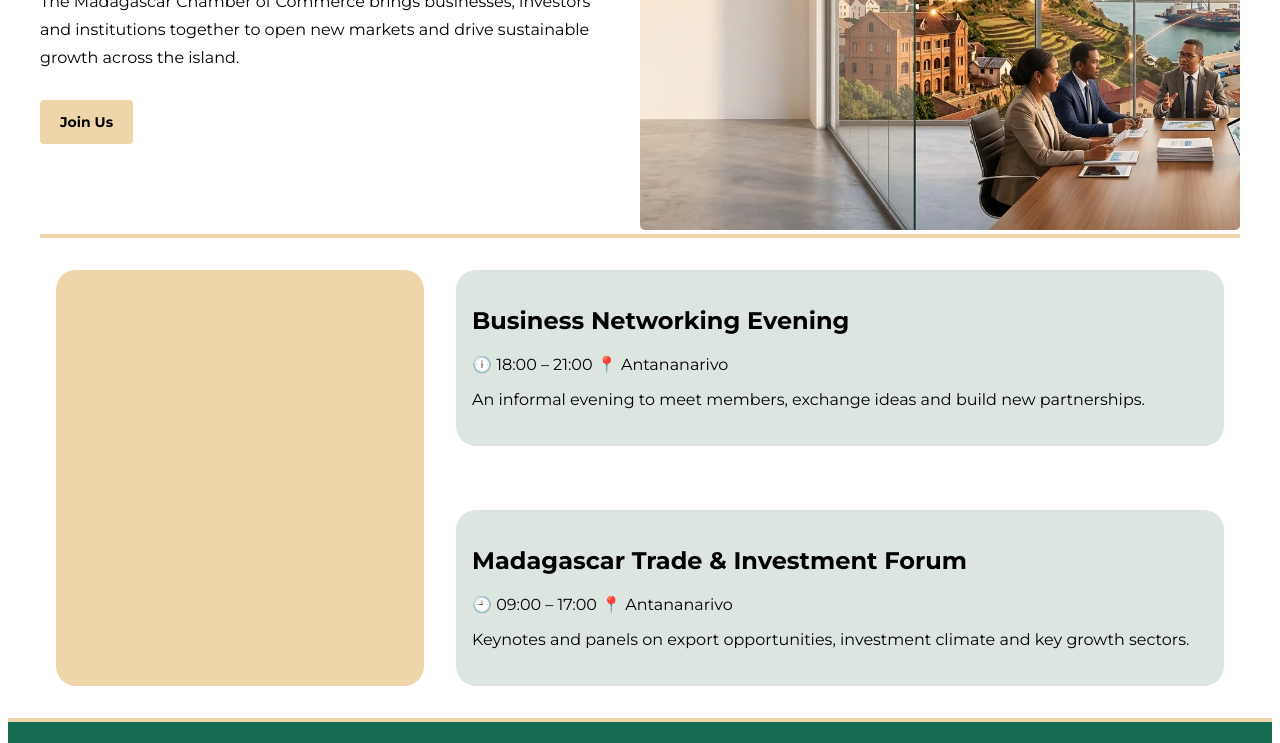
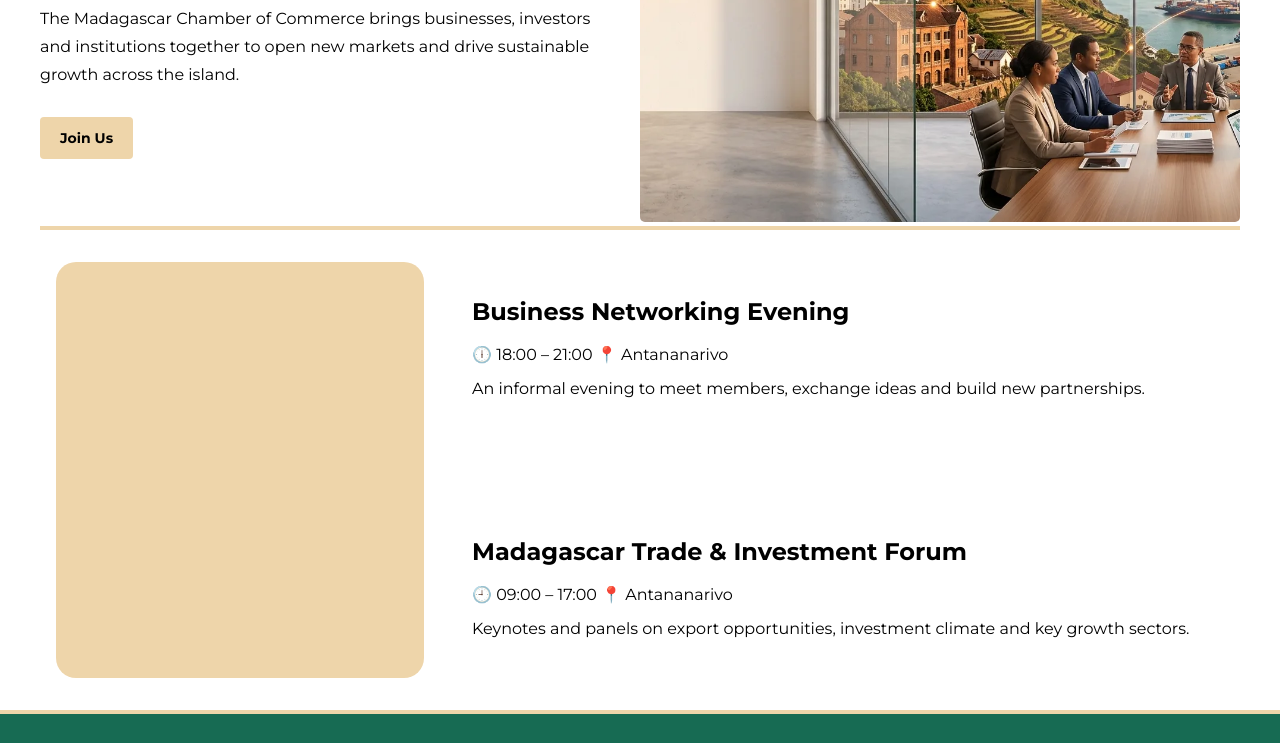
Before and after one commit to andriananjamarotafika/wdd231, a plain HTML site: page chamber/index.html in a window 1280 px wide. Shown: the part 286-1029 px from the top of the page. Drawn offline with nearby package versions, Linux system fonts and the light colour scheme; no server answers.

Commit message:
almost done

```diff
--- a/chamber/index.html
+++ b/chamber/index.html
@@ -4,15 +4,17 @@
     <head>
         <meta charset="UTF-8">
         <meta name="viewport" content="width=device-width, initial-scale=1.0">
-        <meta name="description" content="This is the Home page for the Madagascar Chamber of Commerce web site.">
-        <meta name="author" content="Heriniaina Andriananjamarotafika">
-        <title>Heriniaina Andriananjamarotafika Chamber of Commerce</title>
+        <meta name="description"
+            content="This is the Home page for the Madagascar Chamber of Commerce web site and it describe weather and current event.">
+        <meta name="author" content="Andriananjamarotafika Heriniaina">
+        <title>Madagascar Chamber of Commerce</title>
         <link rel="icon" href="images/favicon.svg">
         <meta property="og:title" content="Madagascar Chamber Of Commerce">
         <meta property="og:description" content="This is a web page for the Madagascar Chamber of Commerce.">
-        <meta property="og:image" content="https://andriananjamarotafika.github.io/wdd231/chamber/images/favicon.svg">
+        <meta property="og:image"
+            content="https://andriananjamarotafika.github.io/wdd231/chamber/images/madagascar-chamber-of-commerce.webp">
         <meta property="og:url" content="https://andriananjamarotafika.github.io/wdd231/chamber/index.html">
-        <!-- <link rel="stylesheet" href="../styles/normalize.css"> -->
+        <link rel="stylesheet" href="../styles/normalize.css">
         <link rel="preconnect" href="https://fonts.googleapis.com">
         <link rel="preconnect" href="https://fonts.gstatic.com" crossorigin>
         <link
--- a/chamber/styles/base.css
+++ b/chamber/styles/base.css
@@ -5,13 +5,7 @@
     --primary-color: #176B53;
     --secondary-color: #eed5aa;
     --background-color: #bfebf3;
-    --text-color: #000000;
     --w-color: #ffffff;
-    --border-color: #dce5df;
-    --image-border-color: #e0e5e2;
-    --card-shadow-color: #233d381a;
-    --list-shadow-color: #17342f14;
-    --link-hover-color: #a36c0a;
     --font-family: 'Montserrat', 'Lato', 'Open Sans', sans-serif;
 }
 
```
Also changed, not shown: chamber/images/madagascar-chamber-of-commerce.webp (added).
